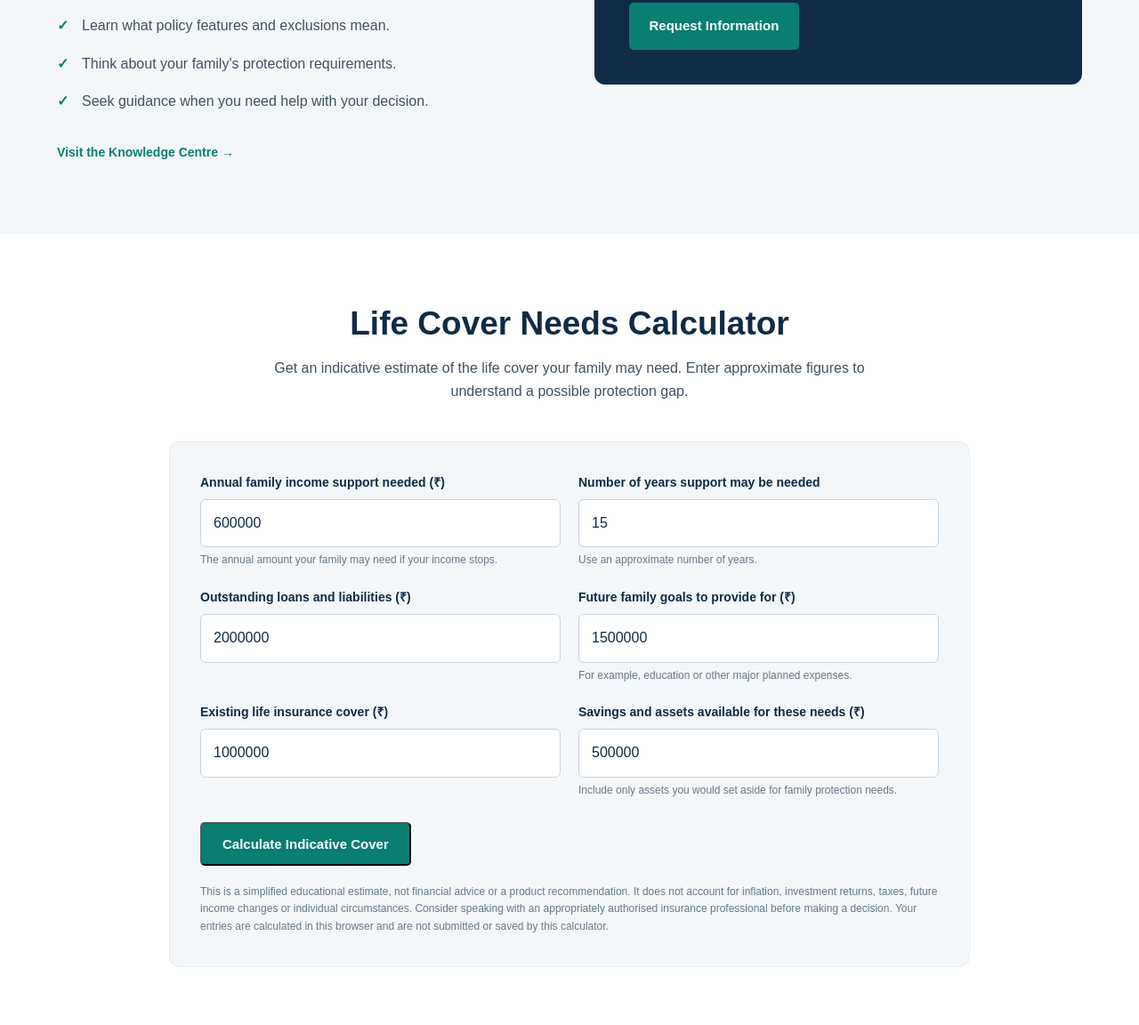
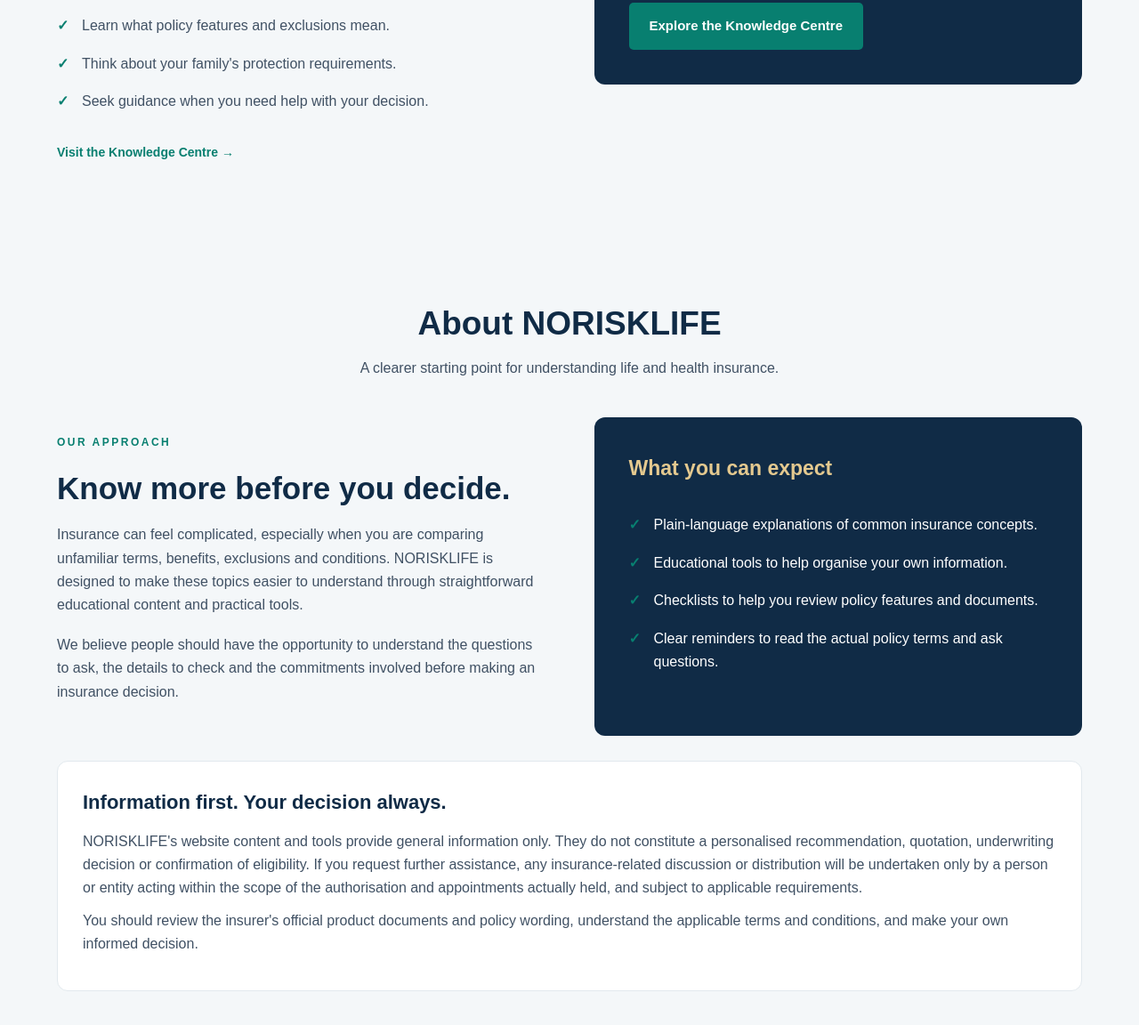
Before and after one commit to elderjoyy/norisklife, a plain HTML site: page index.html in a window 1280 px wide. Shown: the part 1594-2746 px from the top of the page at 89% size. Drawn offline with Linux system fonts and the light colour scheme.

Commit message:
Add About NORISKLIFE education-first section

```diff
--- a/index.html
+++ b/index.html
@@ -664,6 +664,7 @@
         </div>
       </div>
       <a href="#knowledge">Knowledge Centre</a>
+      <a href="#about">About</a>
       <a href="#contact" class="nav-cta">Get Information</a>
     </nav>
   </div>
@@ -757,11 +758,66 @@
           reviewing an existing policy, begin with the right information.
           Take your time, understand your options and ask questions.
         </p>
-        <a href="#contact" class="button button-primary">Request Information</a>
+        <a href="#knowledge" class="button button-primary">Explore the Knowledge Centre</a>
       </div>
     </div>
   </section>
 
+
+  <section class="soft-section" id="about">
+    <div class="container">
+      <div class="section-heading">
+        <h2>About NORISKLIFE</h2>
+        <p>A clearer starting point for understanding life and health insurance.</p>
+      </div>
+
+      <div class="feature-grid">
+        <div class="feature-copy">
+          <div class="eyebrow" style="color:#087F70">Our approach</div>
+          <h2>Know more before you decide.</h2>
+          <p>
+            Insurance can feel complicated, especially when you are comparing
+            unfamiliar terms, benefits, exclusions and conditions. NORISKLIFE
+            is designed to make these topics easier to understand through
+            straightforward educational content and practical tools.
+          </p>
+          <p>
+            We believe people should have the opportunity to understand the
+            questions to ask, the details to check and the commitments involved
+            before making an insurance decision.
+          </p>
+        </div>
+
+        <div class="feature-panel">
+          <h3>What you can expect</h3>
+          <ul class="feature-list">
+            <li>Plain-language explanations of common insurance concepts.</li>
+            <li>Educational tools to help organise your own information.</li>
+            <li>Checklists to help you review policy features and documents.</li>
+            <li>Clear reminders to read the actual policy terms and ask questions.</li>
+          </ul>
+        </div>
+      </div>
+
+      <div class="guide-article" style="margin-top:28px">
+        <h3>Information first. Your decision always.</h3>
+        <p>
+          NORISKLIFE's website content and tools provide general information
+          only. They do not constitute a personalised recommendation, quotation,
+          underwriting decision or confirmation of eligibility. If you request
+          further assistance, any insurance-related discussion or distribution
+          will be undertaken only by a person or entity acting within the scope
+          of the authorisation and appointments actually held, and subject to
+          applicable requirements.
+        </p>
+        <p>
+          You should review the insurer's official product documents and policy
+          wording, understand the applicable terms and conditions, and make your
+          own informed decision.
+        </p>
+      </div>
+    </div>
+  </section>
 
   <section class="calculator-section" id="tools">
     <div class="container">
```
